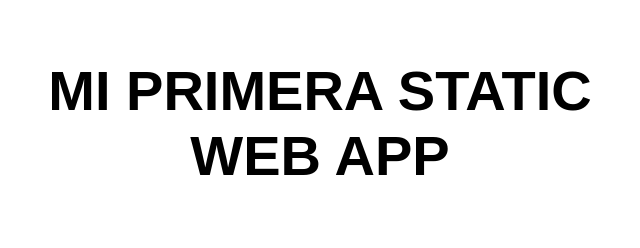
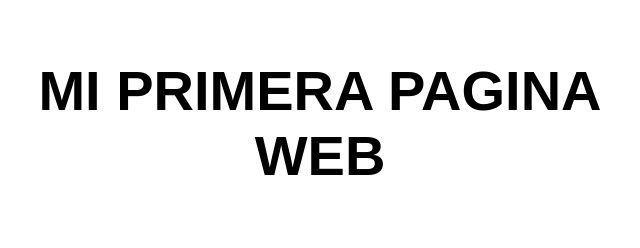
Before and after one commit to lilithcn/mi-primer-app-ly, a website: page src/index.html in a window 1280 px wide. Shown: the whole page, without its empty margins (320-960 px from the left). Drawn offline with Linux system fonts and the light colour scheme.

Commit message:
//CAMBIO DE ETIQUETAS

```diff
--- a/src/index.html
+++ b/src/index.html
@@ -10,7 +10,7 @@
 
 <body>
   <main>
-    <h1>MI PRIMERA STATIC  WEB APP</h1>
+    <h1>MI PRIMERA PAGINA WEB</h1>
   </main>
 </body>
 
```
